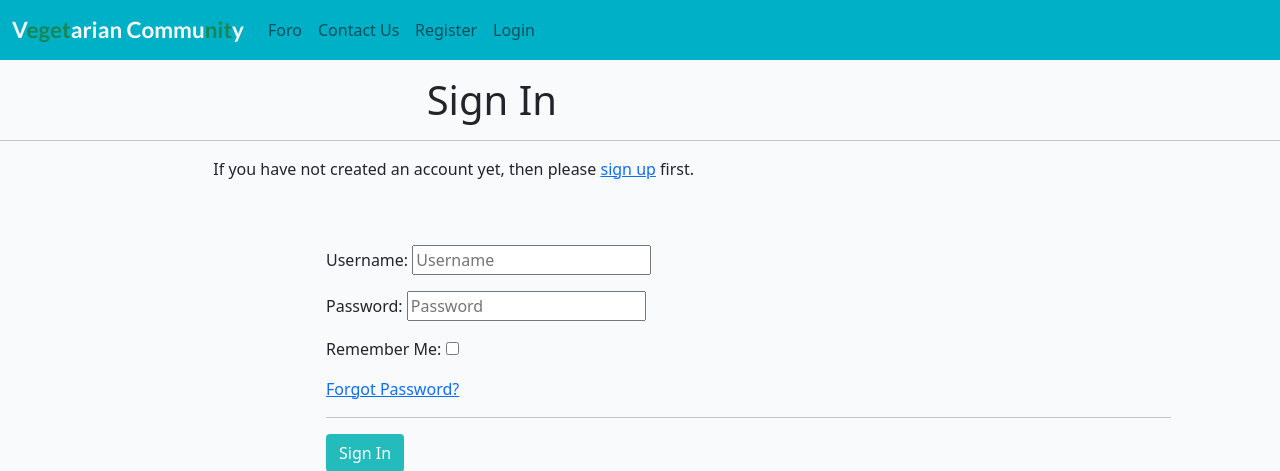
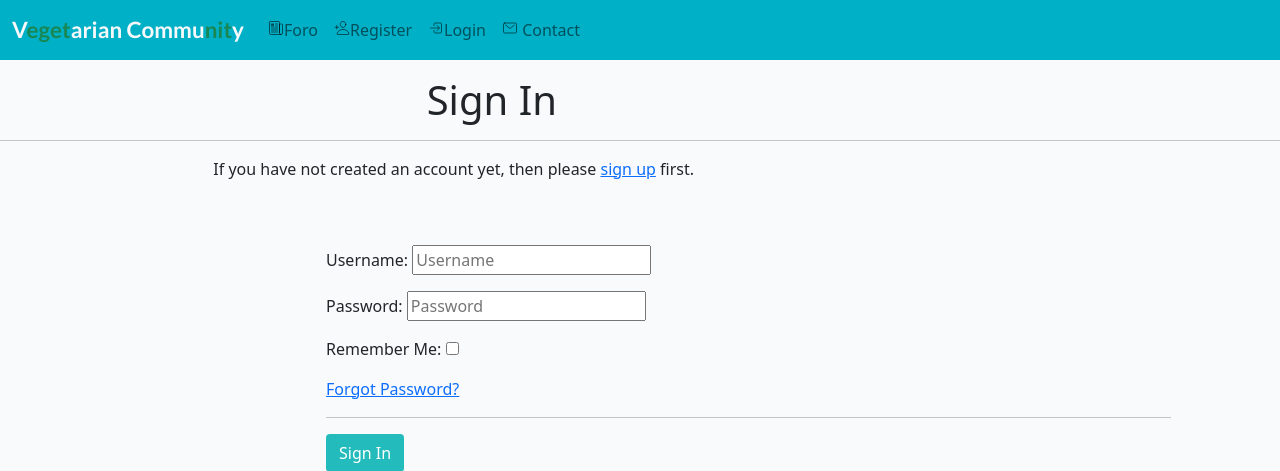
Before and after one commit to jdhernandezS1/CI_PP4_DjangoPY, a Django app: page /accounts/login/ in a window 1280 px wide; the page is wider, and only the part inside the window is pictured. Shown: the top 471 px of that part. Run offline with Django 3.2, Linux system fonts and the light colour scheme; parts of the project's set-up code (start-up, migrations or seed data) failed here and were passed over; some libraries are stand-ins or nearby versions.

Commit message:
Add icons

```diff
--- a/templates/base.html
+++ b/templates/base.html
@@ -45,23 +45,23 @@
             <div class="collapse navbar-collapse text-center" id="navbarText">
                 <ul class="navbar-nav justify-content-center me-auto mb-2 mb-lg-0">
                     <li class="nav-item hvr-float-shadow">
-                        <a class="nav-link bg-blue" href="{% url 'posts' %}">Foro</a>
-                    </li>
-                    <li class="nav-item hvr-float-shadow">
-                        <a class="nav-link bg-blue" href="{% url 'contact_us' %}">Contact Us</a>
+                        <a class="nav-link bg-blue" href="{% url 'posts' %}"><ion-icon name="newspaper-outline"></ion-icon>Foro</a>
                     </li>
                     {% if user.is_authenticated %}
                     <li class="nav-item hvr-float-shadow ">
-                        <a class="nav-link bg-blue" href="{% url 'planer' %}">My Plan</a>
+                        <a class="nav-link bg-blue" href="{% url 'planer' %}"> <ion-icon name="calendar-outline"></ion-icon>My Plan</a>
                     </li>
                     {% else %}
                     <li class="nav-item hvr-float-shadow">
-                        <a class="nav-link bg-blue" href="{% url 'account_signup' %}">Register</a>
+                        <a class="nav-link bg-blue" href="{% url 'account_signup' %}"><ion-icon name="person-add-outline"></ion-icon>Register</a>
                     </li>
                     <li class="nav-item hvr-float-shadow">
-                        <a class="nav-link bg-blue" href="{% url 'account_login' %}">Login</a>
+                        <a class="nav-link bg-blue" href="{% url 'account_login' %}"><ion-icon name="log-in-outline"></ion-icon>Login</a>
                     </li>
                     {% endif %}
+                    <li class="nav-item hvr-float-shadow">
+                        <a class="nav-link bg-blue" href="{% url 'contact_us' %}"><ion-icon name="mail-outline"></ion-icon> Contact </a>
+                    </li>
                 </ul>
                 {% if user.is_authenticated %}
 
@@ -75,11 +75,11 @@
                             <li>
                             </li>
                             <li><a class="dropdown-item p-0  nav-link text-dark"
-                                    href="{% url 'account_logout' %}">Logout</a></li>
+                                    href="{% url 'account_logout' %}"><ion-icon name="log-out-outline"></ion-icon>Logout</a></li>
                         </ul>
                     </li>
                 </ul>
-                <p class="thin text-dark">Hello {{user}}</p>
+                <p class="thin text-dark"><ion-icon name="person-sharp"></ion-icon> {{user}}</p>
                 {% endif %}
 
             </div>
```
